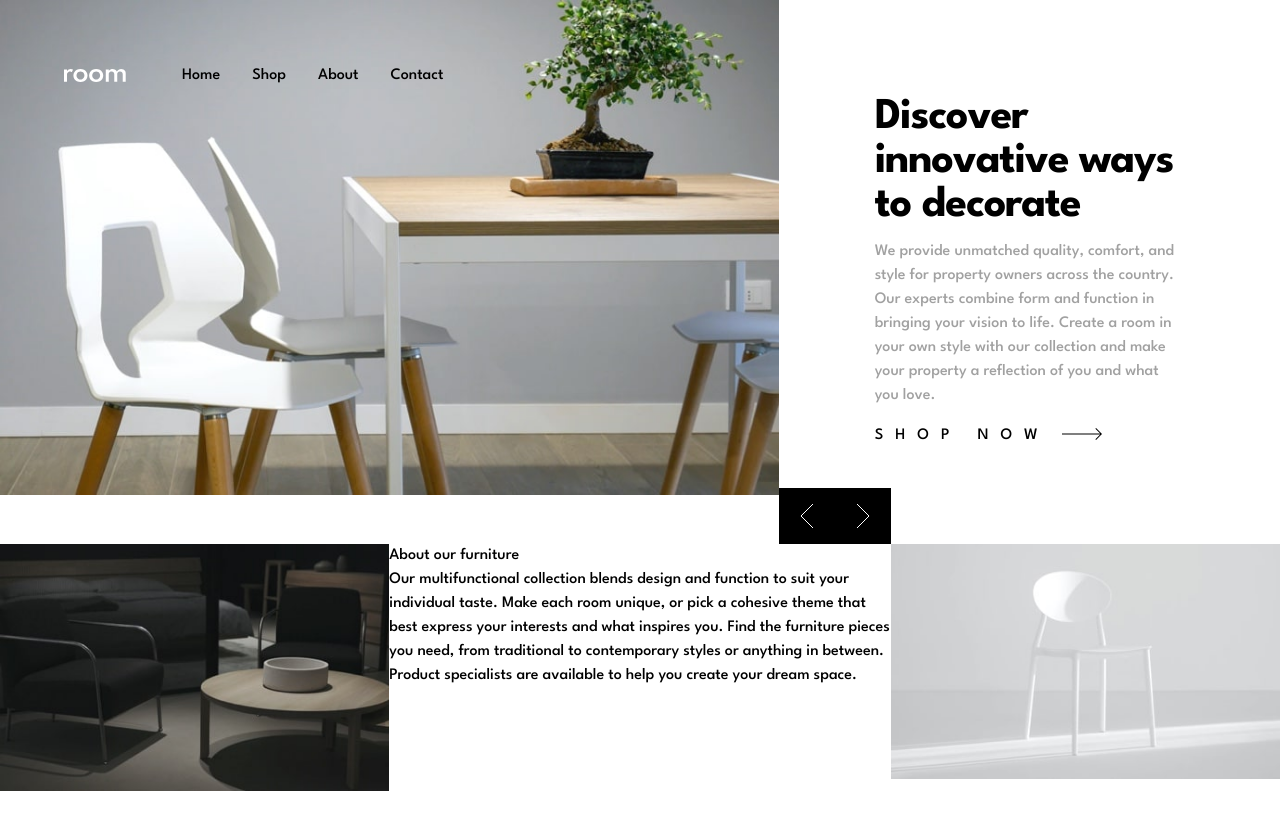
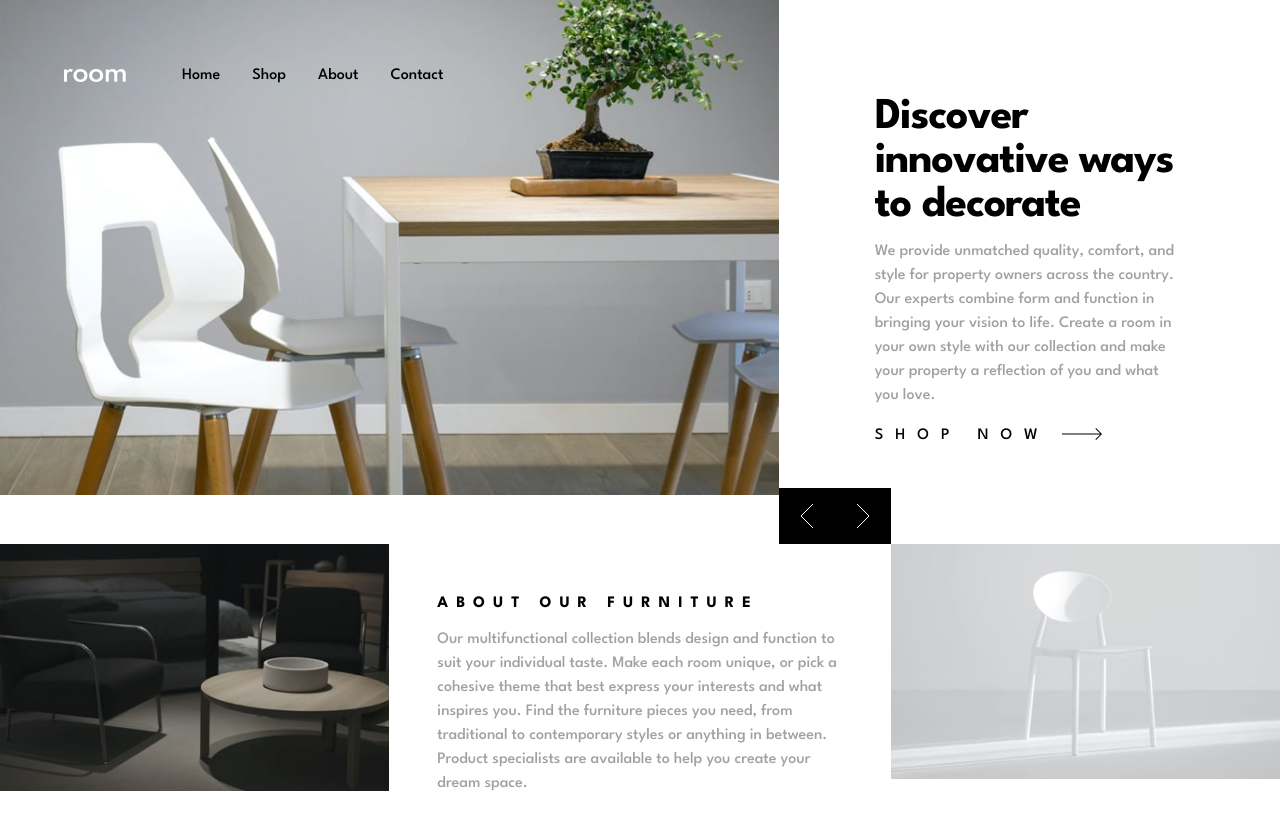
Before and after one commit to c0dehamster/room-homepage, a React (Vite) app: page / in a window 1280 px wide. Shown: the top 830 px of the page. Before the commit the page ends 800 px from the top, so only its background shows below. Built offline with nearby package versions, Linux system fonts and the light colour scheme.

Commit message:
Style About

```diff
--- a/src/components/About.tsx
+++ b/src/components/About.tsx
@@ -1,9 +1,11 @@
 export const About = () => {
 	return (
-		<section className="about | col-span-2">
-			<h2 className="about__heading">About our furniture</h2>
+		<section className="about | col-span-2 px-8 py-14 desktop:p-12 flex flex-col justify-start items-start gap-3">
+			<h2 className="about__heading | text-sm tablet:text-md uppercase tracking-[0.5rem] font-bold">
+				About our furniture
+			</h2>
 
-			<p className="about__description">
+			<p className="about__description | text-md font-medium text-dark-grey">
 				Our multifunctional collection blends design and function to
 				suit your individual taste. Make each room unique, or pick a
 				cohesive theme that best express your interests and what
--- a/tailwind.config.js
+++ b/tailwind.config.js
@@ -22,6 +22,7 @@ export default {
     },
     fontSize: {
       base: "0.75rem",
+      sm: "0.875rem",
       md: "1rem",
       l: "2.25rem",
       xl: "2.75rem"
```
